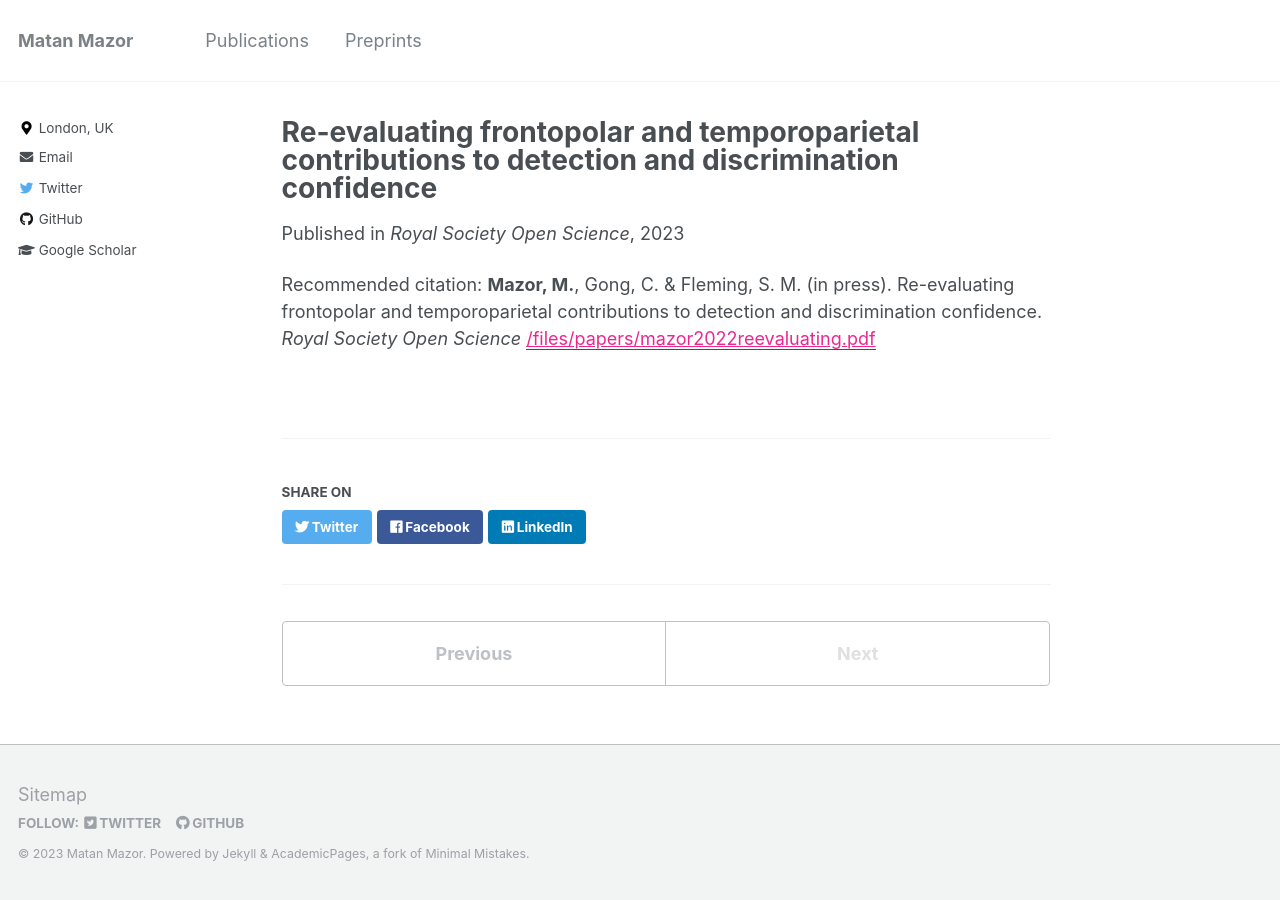
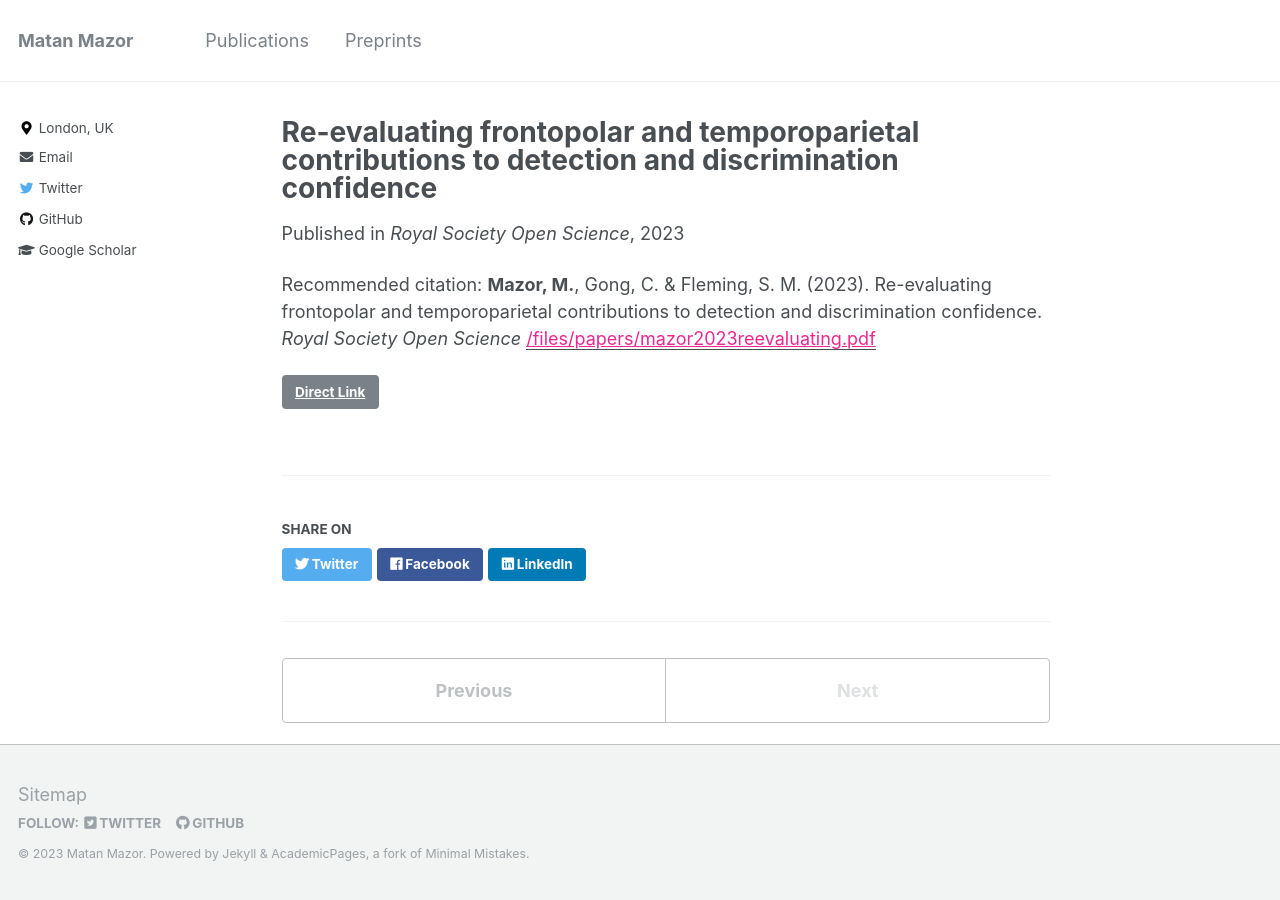
Before and after one commit to matanmazor/matanmazor.github.io, a Jekyll site: the page built from _publications/2023-03-01-re-evaluating.md, in a window 1280 px wide. Built offline with Jekyll 4.4.1, drawn with Linux system fonts in a browser that asks for light colours.

Commit message:
royal society paper!

```diff
--- a/_publications/2023-03-01-re-evaluating.md
+++ b/_publications/2023-03-01-re-evaluating.md
@@ -4,8 +4,9 @@ collection: publications
 permalink: /publications/2023-03-01-re-evaluating
 date: 2023-03-01
 venue: 'Royal Society Open Science'
+link: 'https://doi.org/10.1098/rsos.221091'
 github: 'https://github.com/matanmazor/unequalVarianceDiscrimination'
-paperurl: '/files/papers/mazor2022reevaluating.pdf'
+paperurl: '/files/papers/mazor2023reevaluating.pdf'
 data: 'https://openneuro.org/datasets/ds004081/versions/1.0.0'
-citation: '<b>Mazor, M.</b>, Gong, C. & Fleming, S. M. (in press). Re-evaluating frontopolar and temporoparietal contributions to detection and discrimination confidence. <i>Royal Society Open Science</i>'
+citation: '<b>Mazor, M.</b>, Gong, C. & Fleming, S. M. (2023). Re-evaluating frontopolar and temporoparietal contributions to detection and discrimination confidence. <i>Royal Society Open Science</i>'
 ---
```
Also changed, not shown: 1 other file.
